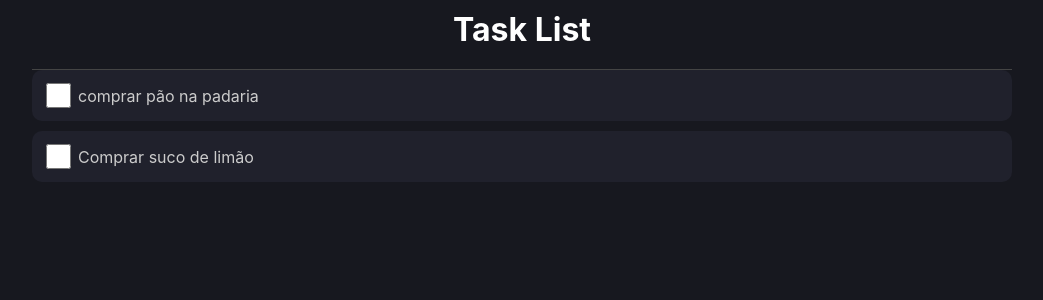
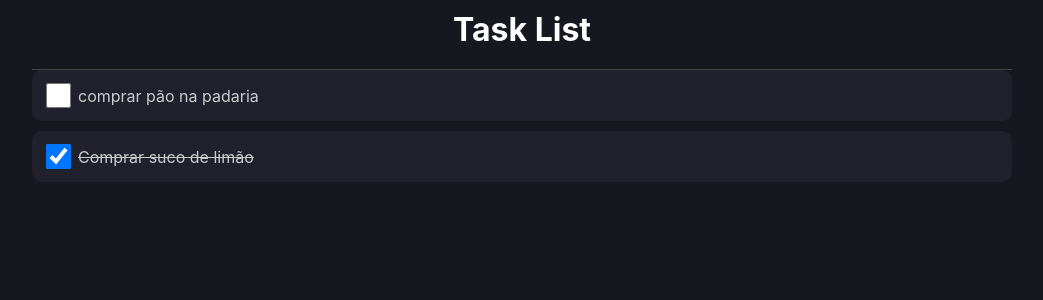
Before and after one commit to yansntss/Task-List, a React (Create React App) app: page / in a window 1280 px wide. Shown: the top 300 px of the page, without its empty margins (118-1161 px from the left). Built offline with nearby package versions, Linux system fonts and the light colour scheme.

Commit message:
Function to activete line-through

```diff
--- a/src/App.tsx
+++ b/src/App.tsx
@@ -7,7 +7,7 @@
             //setList
   const [list] = useState<Item[]>([
     { id: 1, name: "comprar pão na padaria", done: false },
-    { id: 2, name: "Comprar suco de limão", done: false },
+    { id: 2, name: "Comprar suco de limão", done: true },
   ]);
 
   return (
--- a/src/components/ListItem/index.tsx
+++ b/src/components/ListItem/index.tsx
@@ -1,14 +1,21 @@
 import * as C from "./styles";
-import {Item} from '../../types/Item'
+import { Item } from "../../types/Item";
+import { useState } from "react";
 type Props = {
-     item: Item
-}
-export const ListItem = ({item}: Props) => {
-    return (
-        <C.Container>
-            <input type="checkbox" />
-            <label> {item.name} </label>
+  item: Item;
+};
+export const ListItem = ({ item }: Props) => {
+  // marcar task como concluido
+  const [isChecked, setIsChecked] = useState(item.done);
 
-        </C.Container>
-    );
-}
+  return (
+    <C.Container done={isChecked}>
+      <input
+        type="checkbox"
+        checked={isChecked}
+        onChange={(e) => setIsChecked(e.target.checked)}
+      />
+      <label> {item.name} </label>
+    </C.Container>
+  );
+};
--- a/src/components/ListItem/styles.ts
+++ b/src/components/ListItem/styles.ts
@@ -1,6 +1,11 @@
 import styled from "styled-components";
 
-export const Container = styled.div `
+type ContainerProps = {
+    done: boolean;
+}
+
+export const Container = styled.div(({ done }:ContainerProps) => (
+    `
     display: flex;
     background-color: #20212C;
     padding: 10px;
@@ -16,5 +21,8 @@
     }
     label {
         color: #cccccc;
+        /* efeito de riscar o texto */
+        text-decoration: ${done ? 'line-through' : "initial"};
     }
-`;
+`
+));
```
